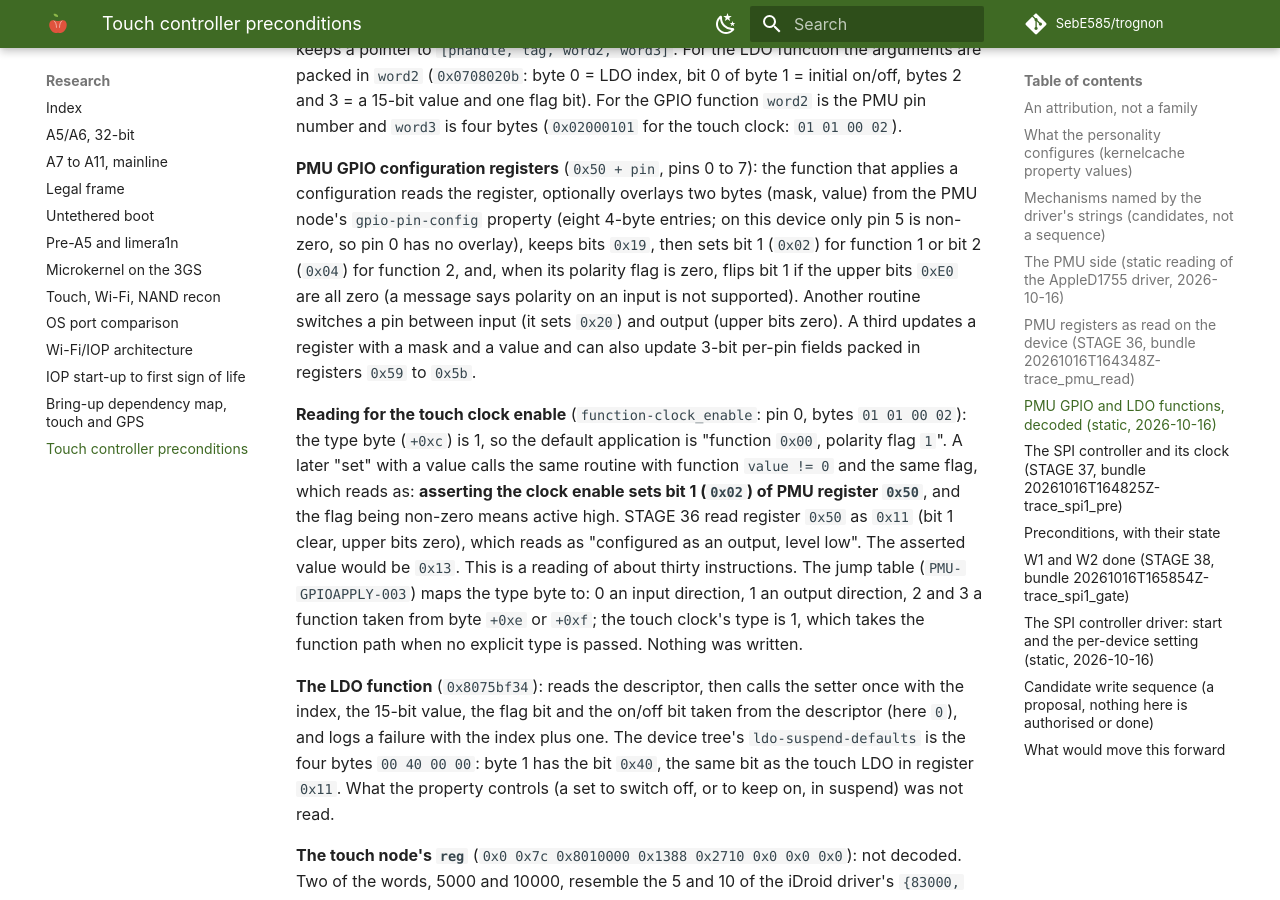
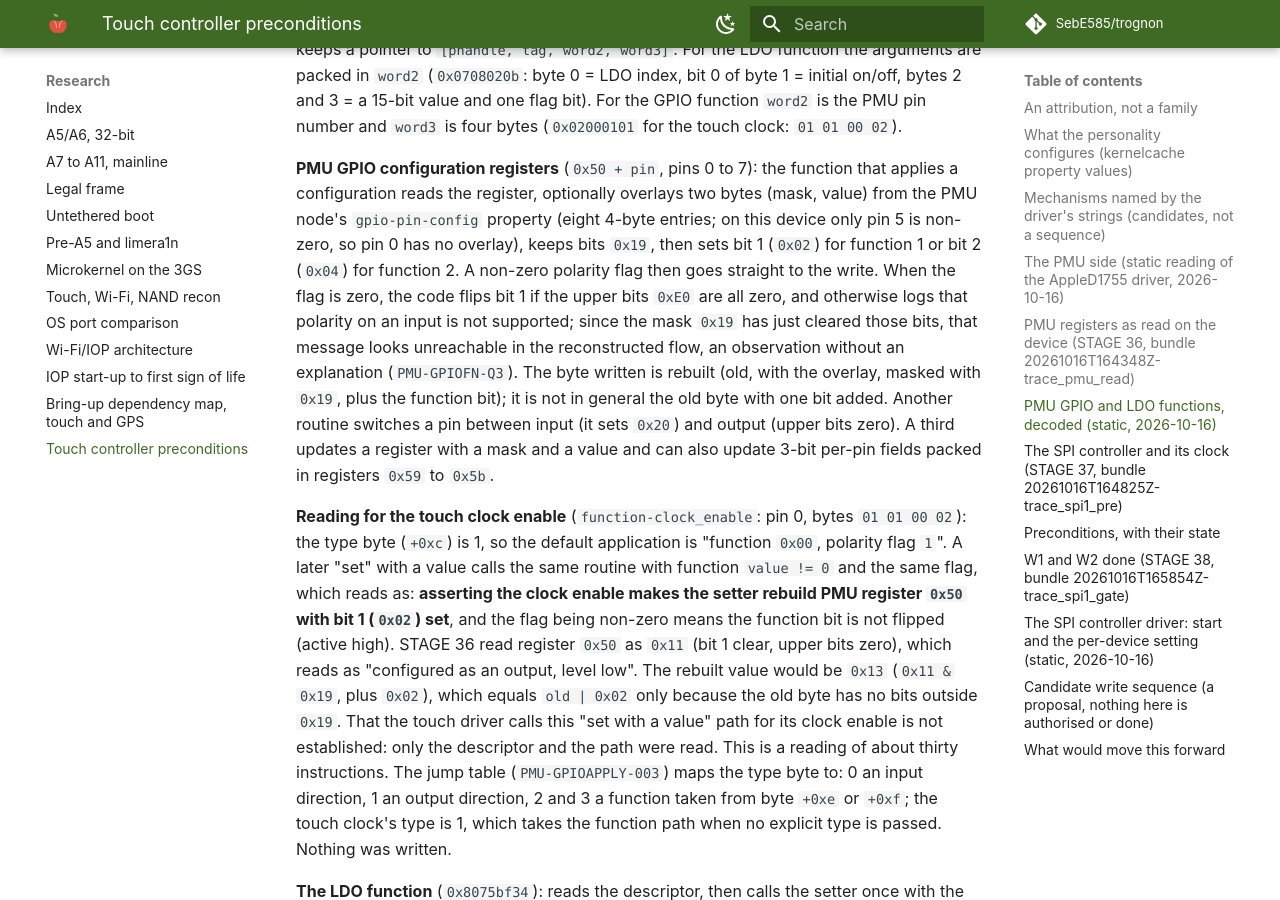
Before and after one commit to SebE585/trognon, an MkDocs documentation site: the page built from docs/research/2026-10-16-touch-n88-preconditions.md, in a window 1280 px wide and 900 px high, scrolled down 4237 px. Built offline with MkDocs 1.6.1 and Material for MkDocs 9.7.7, drawn with Linux system fonts in a browser that asks for light colours; comment, search, counter and statistics services are not loaded; some of the changed text lies outside the part shown.

Commit message:
catalog+research: GPIO rebuild rule, EmbeddedIOP end of start, coverage ranges, candidate attributions
- PMU GPIO byte is rebuilt (old & 0x19) | function bit; unreachable polarity message noted
- setLDO: masks, truncation, secondary enable and flag A semantics fixed
- EmbeddedIOP: three trailing virtual calls and the zero-address case recorded
- startCPU and gpio_apply constant ranges corrected; spi_start pool added
- IOSLAVE-TABLES-002 split into a fact and a hypothesis; Q14 alias caveat

```diff
--- a/docs/research/2026-10-16-touch-n88-preconditions.md
+++ b/docs/research/2026-10-16-touch-n88-preconditions.md
@@ -138,17 +138,24 @@ is four bytes (`0x02000101` for the touch clock: `01 01 00 02`).
 configuration reads the register, optionally overlays two bytes (mask, value) from the PMU node's
 `gpio-pin-config` property (eight 4-byte entries; on this device only pin 5 is non-zero, so pin 0
 has no overlay), keeps bits `0x19`, then sets bit 1 (`0x02`) for function 1 or bit 2 (`0x04`) for
-function 2, and, when its polarity flag is zero, flips bit 1 if the upper bits `0xE0` are all zero
-(a message says polarity on an input is not supported). Another routine switches a pin between
+function 2. A non-zero polarity flag then goes straight to the write. When the flag is zero, the code
+flips bit 1 if the upper bits `0xE0` are all zero, and otherwise logs that polarity on an input is not
+supported; since the mask `0x19` has just cleared those bits, that message looks unreachable in the
+reconstructed flow, an observation without an explanation (`PMU-GPIOFN-Q3`). The byte written is rebuilt
+(old, with the overlay, masked with `0x19`, plus the function bit); it is not in general the old byte
+with one bit added. Another routine switches a pin between
 input (it sets `0x20`) and output (upper bits zero). A third updates a register with a mask and a
 value and can also update 3-bit per-pin fields packed in registers `0x59` to `0x5b`.
 
 **Reading for the touch clock enable** (`function-clock_enable`: pin 0, bytes `01 01 00 02`): the
 type byte (`+0xc`) is 1, so the default application is "function `0x00`, polarity flag `1`". A
 later "set" with a value calls the same routine with function `value != 0` and the same flag, which
-reads as: **asserting the clock enable sets bit 1 (`0x02`) of PMU register `0x50`**, and the flag
-being non-zero means active high. STAGE 36 read register `0x50` as `0x11` (bit 1 clear, upper bits
-zero), which reads as "configured as an output, level low". The asserted value would be `0x13`.
+reads as: **asserting the clock enable makes the setter rebuild PMU register `0x50` with bit 1
+(`0x02`) set**, and the flag being non-zero means the function bit is not flipped (active high). STAGE 36
+read register `0x50` as `0x11` (bit 1 clear, upper bits zero), which reads as "configured as an output,
+level low". The rebuilt value would be `0x13` (`0x11 & 0x19`, plus `0x02`), which equals `old | 0x02`
+only because the old byte has no bits outside `0x19`. That the touch driver calls this "set with a value"
+path for its clock enable is not established: only the descriptor and the path were read.
 This is a reading of about thirty instructions. The jump table (`PMU-GPIOAPPLY-003`) maps the type
 byte to: 0 an input direction, 1 an output direction, 2 and 3 a function taken from byte `+0xe` or
 `+0xf`; the touch clock's type is 1, which takes the function path when no explicit type is passed.
@@ -292,7 +299,7 @@ come from the readings above; none of the write semantics was ever exercised on
 |---|---|---|---|---|---|---|
 | W1 (done, STAGE 38) | `spi1` clock gate | `0xBF100078 + 4 * 0x16` = `0xBF1000D0`, `0` to `0xF` (the pattern read on enabled gates) | `0` | write `0` | whether the gate takes the write (the only earlier gate-write test, STAGE 23, was uninformative: both gates already read `0xF`), then the idle registers of `spi1` become readable | enabling the clock of a block in an unknown state; the numbering of gates is the device tree's, not tested |
 | W2 (done, STAGE 38) | read only | `spi1` CONTROL, SETUP, STATUS, PIN, CLKDIVIDER, SPCNT, SPIDD at `0x82100000` (STAGE 37, second half) | not read | none needed | the reset state of the controller | none beyond W1 |
-| W3 | PMU GPIO 0 (touch clock enable) | PMU register `0x50`, `0x11` to `0x13` (set bit `0x02`) | `0x11` | write `0x11` | nothing visible alone; read-back only | changes the level of a PMU pin whose load is only known from the device tree |
+| W3 | PMU GPIO 0 (touch clock enable) | PMU register `0x50`, `0x11` to `0x13` (rebuilt as `(old & 0x19) | 0x02`; equal to `old | 0x02` only for this old value) | `0x11` | write `0x11` | nothing visible alone; read-back only | changes the level of a PMU pin whose load is only known from the device tree |
 | W4 | touch LDO | PMU register `0x11`, `0xBE` to `0xFE` (set bit `0x40`), read-modify-write | `0xBE` | write `0xBE` | nothing visible alone except the read-back and possibly the controller's behaviour on SPI | powers a rail; if the index-to-rail reading is wrong, a different rail is switched |
 | W5 | reset line | SoC GPIO `14.01` released to high impedance, then the driver's delay (`0xf`, unit unknown) | level `0` | drive low again | a change on SPI/attention if the controller starts | the polarity and the unit of the delay are unknown |
 | W6 | first SPI exchange | `spi1` registers, chip select `13.00`; if the `reg` reading above holds, word size 8 and a period of about 124 ns | n/a | n/a | any answer | requires the controller's register layout confirmed on this chip (CLKDIVIDER and PIN undecoded), the `reg` inference confirmed, and the bootloader protocol |
```
Also changed, not shown: docs/research/2026-10-16-iop-boot-to-life.md (+4 -3 lines), docs/snippets/iop-coverage.en.md (+14 -11 lines), 7 other files.
